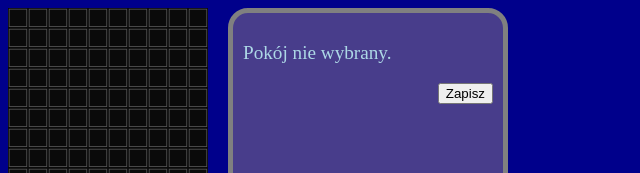
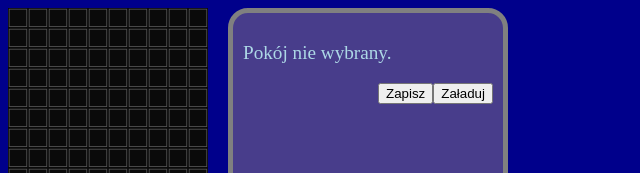
Before and after one commit to hussaranaura/LabiryntGra, a plain HTML site: page index.html in a window 1280 px wide. Shown: the top 173 px of the page, without its empty margins (0-640 px from the left). Drawn offline with nearby package versions, Linux system fonts and the light colour scheme.

Commit message:
Dodanie ładowania map do kreatora

```diff
--- a/index.html
+++ b/index.html
@@ -18,6 +18,7 @@
         <div id="creator">
             <button style="display: none;" id="create" onclick="create()">Stwórz pokój</button>
             <button style="display: none;" id="remove" onclick="remove()">Usuń</button>
+            <button style="float: right" onclick="load()">Załaduj</button>
             <button style="float: right" onclick="save()">Zapisz</button>
         </div>
         <br>
--- a/scripts/Main.js
+++ b/scripts/Main.js
@@ -154,6 +154,39 @@ function closeRoomsOpenToVoid(){
     return closedSomeRooms;
 }
 
+function load(){
+    let code = prompt("Podaj kod:").split("|");
+
+    if(code.length != 3)
+        return;
+    if(code[0].length != 2)
+        return;
+    if(code[1].length != 2)
+        return;
+    if(code[2].length != 100)
+        return;
+
+    starterPos.x = parseInt(code[0].substring(0, 1));
+    starterPos.y = parseInt(code[0].substring(1, 2));
+
+    finishPos.x = parseInt(code[1].substring(0, 1));
+    finishPos.y = parseInt(code[1].substring(1, 2));
+
+    for(let i = 0; i < 100; i++){
+        let x = Math.floor(i/10);
+        let y = i%10;
+
+        let mask = parseInt(code[2].substring(i, i+1), 16);
+        if(mask == 0){
+            rooms[x][y] = null;
+            continue;
+        }
+
+        rooms[x][y] = new Room((mask & 1) > 0, (mask & 4) > 0, (mask & 2) > 0, (mask & 8) > 0);
+    }
+    redraw();
+}
+
 function save(){
     let errorText = "";
     let err = false;
```
